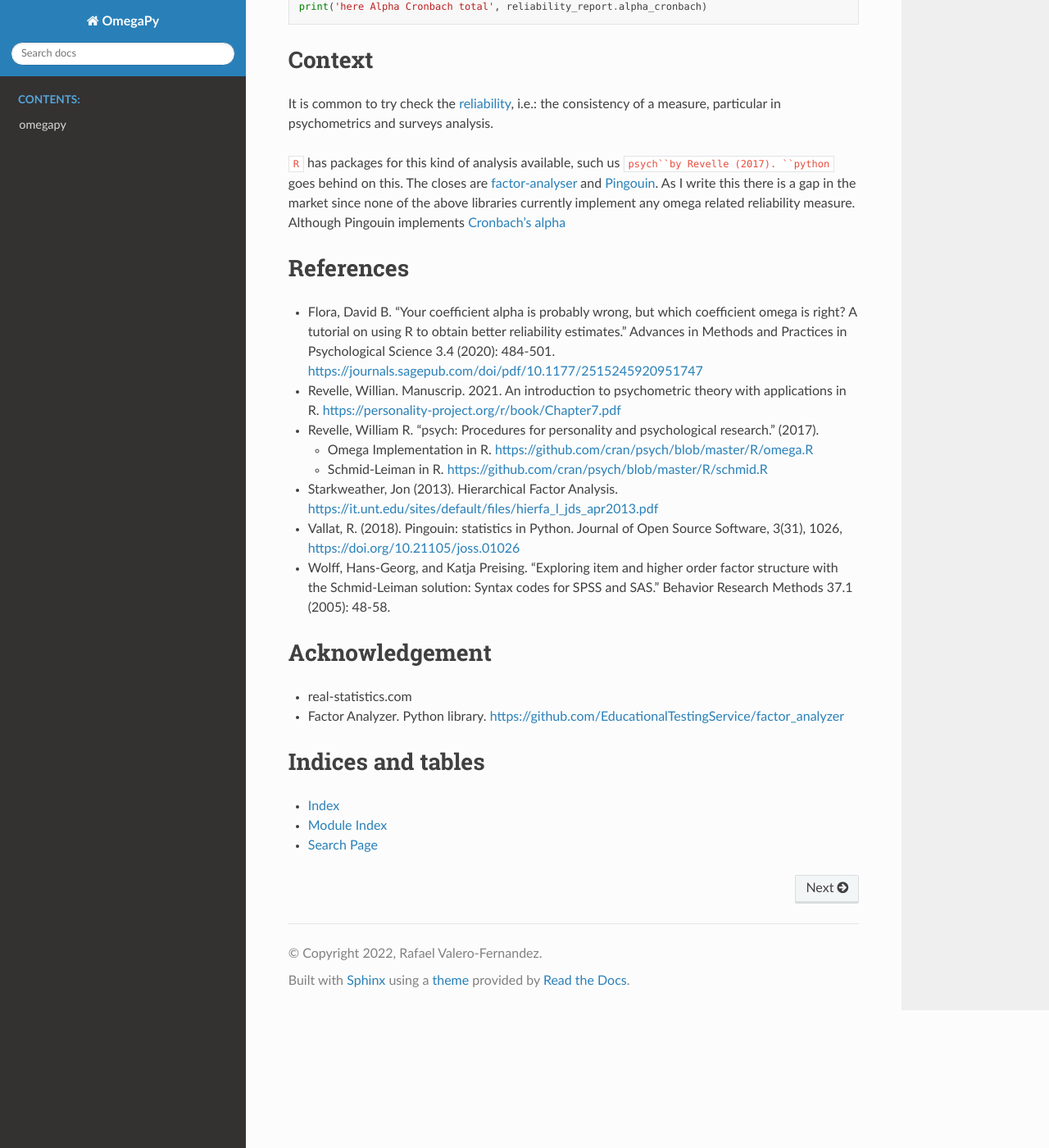
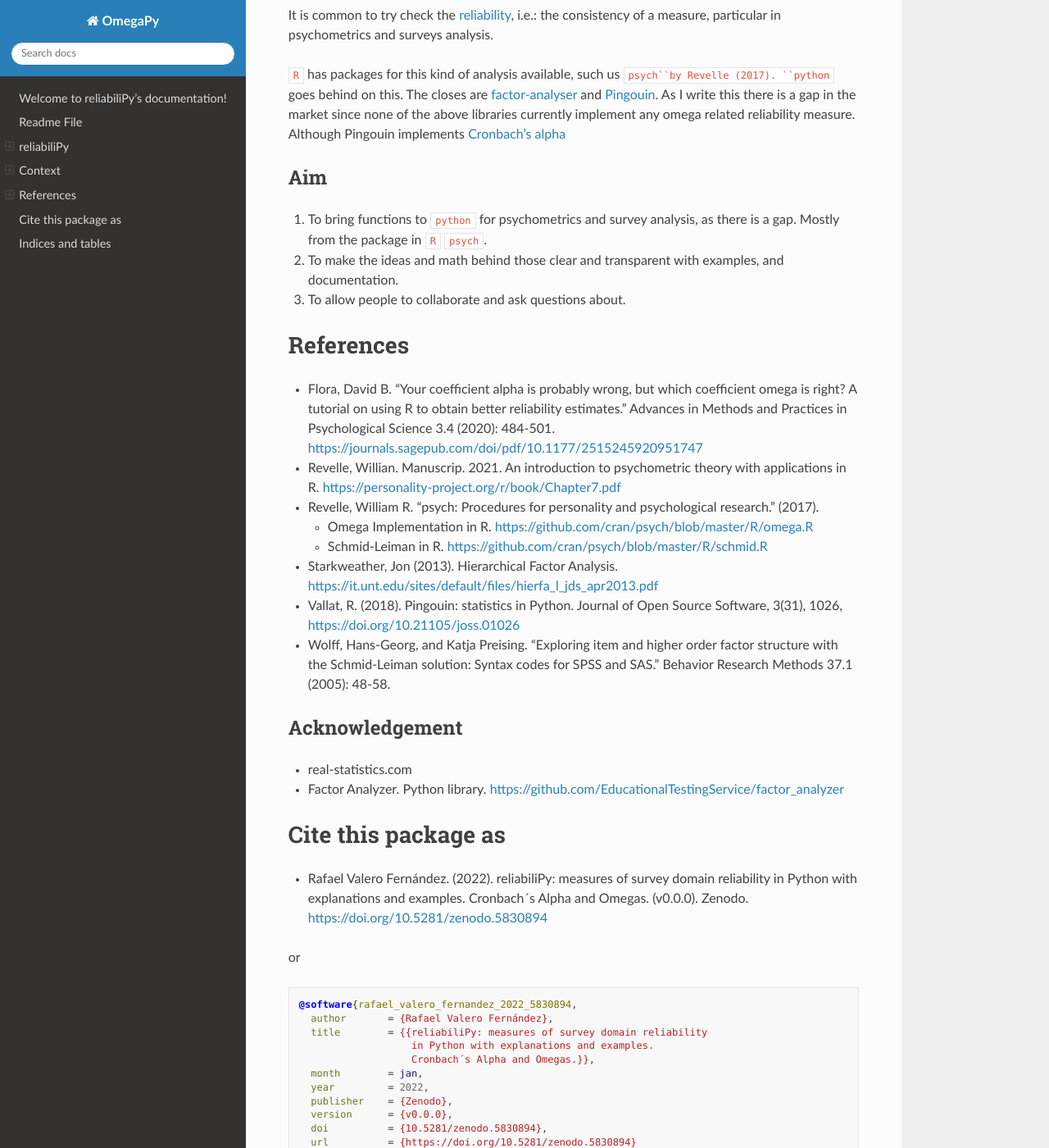
Before and after one commit to rafaelvalero/reliabiliPy, a Sphinx documentation site: the page built from docs/index.rst, in a window 1280 px wide and 1400 px high, scrolled down 1005 px. Shown: the whole window at 82% size. Built offline with Sphinx 7.4.7 and the Read the Docs theme 2.0.0, drawn with Linux system fonts in a browser that asks for light colours; some of the changed text lies outside the part shown.

Commit message:
improve documentation

````diff
--- a/README.md
+++ b/README.md
@@ -1,17 +1,17 @@
 [![DOI](https://zenodo.org/badge/445846537.svg)](https://zenodo.org/badge/latestdoi/445846537)
 
-# ReliabiliPy
+# reliabiliPy
 
 ## Summary
-Simple implementation in Python of the [reliability](https://en.wikipedia.org/wiki/Reliability_(statistics)) measures for surveys: Omega Total,
+Simple implementation in Python of the [reliability](https://en.wikipedia.org/wiki/Reliability_(statistics) measures for surveys: Omega Total,
 Omega Hierarchical and Omega Hierarchical Total.
 
-| Name                                                                                                                    | Link                                                                                                                                                                |
-|-------------------------------------------------------------------------------------------------------------------------|---------------------------------------------------------------------------------------------------------------------------------------------------------------------|
-| Omega Total    ![w](https://latex.codecogs.com/svg.latex?\omega_{t})                                                    | Tell us how muhc variance can the model explain                                                                                                                     |
+| Name                                                                                                                    | Link                                            |
+|-------------------------------------------------------------------------------------------------------------------------|-------------------------------------------------|
+| Omega Total    ![w](https://latex.codecogs.com/svg.latex?\omega_{t})                                                    | Tell us how muhc variance can the model explain |
 | Omega Hierarchcal  ![w](https://latex.codecogs.com/svg.latex?\omega_{h})                                                ||
-| Omega Hierarchycal Limit ![w](https://latex.codecogs.com/svg.latex?\omega_{h_{\infty}})                                 | |
-| [Cronbach's alpha](https://en.wikipedia.org/wiki/Cronbach%27s_alpha)  ![w](https://latex.codecogs.com/svg.latex?\alpha) | |
+| Omega Hierarchycal Limit ![w](https://latex.codecogs.com/svg.latex?\omega_{h_{\infty}})                                 |                                                 |
+| [Cronbach's alpha](https://en.wikipedia.org/wiki/Cronbach%27s_alpha)  ![w](https://latex.codecogs.com/svg.latex?\alpha) |                                                 |
 
 
 See [Documentation](https://rafaelvalero.github.io/OmegaPy/)
@@ -43,10 +43,15 @@ print('here Alpha Cronbach total', reliability_report.alpha_cronbach)
 It is common to try check the [reliability](https://en.wikipedia.org/wiki/Reliability_(statistics)), i.e.: the consistency of
 a measure, particular in psychometrics and surveys analysis.
 
- `R` has packages for this kind of analysis available, such us `psych`by Revelle (2017). `python` goes behind on this.
+`R` has packages for this kind of analysis available, such us `psych`by Revelle (2017). `python` goes behind on this.
 The closes are [factor-analyser](https://github.com/EducationalTestingService/factor_analyzer) and [Pingouin](https://pingouin-stats.org/index.html).
 As I write this there is a gap in the market since none of the above libraries currently implement any
  omega related reliability measure. Although Pingouin implements [Cronbach's alpha](https://en.wikipedia.org/wiki/Cronbach%27s_alpha)
+
+## Aim
+1. To bring functions to ```python``` for psychometrics and survey analysis, as there is a gap. Mostly from the package in `R` `psych`.
+2. To make the ideas and math behind those clear and transparent with examples, and documentation.
+3. To allow people to collaborate and ask questions about.
 
 # References
 * Flora, David B. "Your coefficient alpha is probably wrong, but which coefficient omega is right? A tutorial on using R to obtain better reliability estimates." Advances in Methods and Practices in Psychological Science 3.4 (2020): 484-501. https://journals.sagepub.com/doi/pdf/10.1177/2515245920951747
@@ -59,6 +64,29 @@ https://personality-project.org/r/book/Chapter7.pdf
 * Vallat, R. (2018). Pingouin: statistics in Python. Journal of Open Source Software, 3(31), 1026, https://doi.org/10.21105/joss.01026
 * Wolff, Hans-Georg, and Katja Preising. "Exploring item and higher order factor structure with the Schmid-Leiman solution: Syntax codes for SPSS and SAS." Behavior Research Methods 37.1 (2005): 48-58.
 
-# Acknowledgement
+## Acknowledgement
 * real-statistics.com
 * Factor Analyzer. Python library. https://github.com/EducationalTestingService/factor_analyzer
+
+# Cite this package as
+* Rafael Valero Fernández. (2022). reliabiliPy: measures of survey domain
+reliability in Python with explanations and examples.
+Cronbach´s Alpha and Omegas. (v0.0.0).
+Zenodo. https://doi.org/10.5281/zenodo.5830894
+
+or
+```bibtex
+@software{rafael_valero_fernandez_2022_5830894,
+  author       = {Rafael Valero Fernández},
+  title        = {{reliabiliPy: measures of survey domain reliability
+                   in Python with explanations and examples.
+                   Cronbach´s Alpha and Omegas.}},
+  month        = jan,
+  year         = 2022,
+  publisher    = {Zenodo},
+  version      = {v0.0.0},
+  doi          = {10.5281/zenodo.5830894},
+  url          = {https://doi.org/10.5281/zenodo.5830894}
+}
+```
+Happy to modify the above as petition and contributions.
--- a/docs/index.rst
+++ b/docs/index.rst
@@ -1,21 +1,22 @@
-.. OmegaPy documentation master file, created by
+.. reliabiliPy documentation master file, created by
    sphinx-quickstart on Sun Jan  9 11:31:45 2022.
    You can adapt this file completely to your liking, but it should at least
    contain the root `toctree` directive.
 
-Welcome to OmegaPy's documentation!
-===================================
+Welcome to reliabiliPy's documentation!
+=======================================
 
 .. toctree::
    :maxdepth: 2
    :caption: Contents:
+   :caption: :ref:`genindex`
 
-   modules.rst
 
 Readme File
 ===========
 
 .. mdinclude:: ../README.md
+
 
 Indices and tables
 ==================
--- a/docs/modules.rst
+++ b/docs/modules.rst
@@ -1,7 +1,7 @@
-omegapy
-=======
+reliabiliPy
+===========
 
 .. toctree::
    :maxdepth: 4
 
-   omegapy
+   reliabilipy
--- a/setup.py
+++ b/setup.py
@@ -9,15 +9,15 @@ with open("README.md", "r") as fh:
     long_description = fh.read()
 
 setuptools.setup(
-    name="OmegaPy",
-    version="0.0.6",
+    name="reliabiliPy",
+    version="0.0.1",
     author="Rafael Valero-Fernandez",
     author_email="rafael.valero.fernandez@gmail.com",
     description="Simple implementation in Python of the reliability: "
                 "Omega Total,Omega Hierarchical and Omega Hierarchical Total.",
     long_description=long_description,
     long_description_content_type="text/markdown",
-    url="https://github.com/rafaelvalero/OmegaPy",
+    url="https://github.com/rafaelvalero/reliabiliPy",
     packages=setuptools.find_packages(),
     classifiers=[
         "Programming Language :: Python :: 3",
````
Also changed, not shown: docs/omegapy.rst (deleted, +0 -13 lines), docs/reliabilipy.rst (added, +13 -0 lines).
